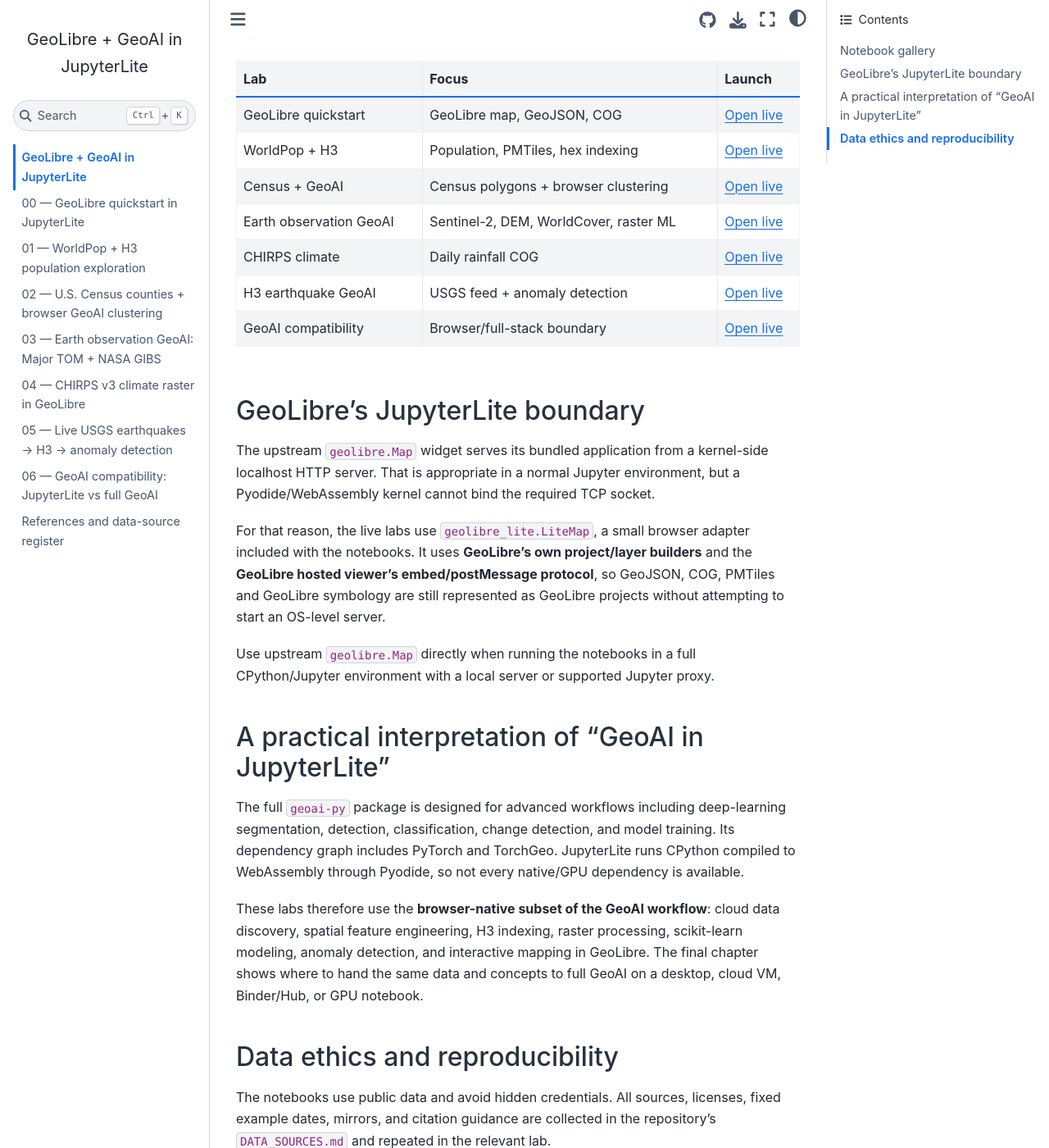
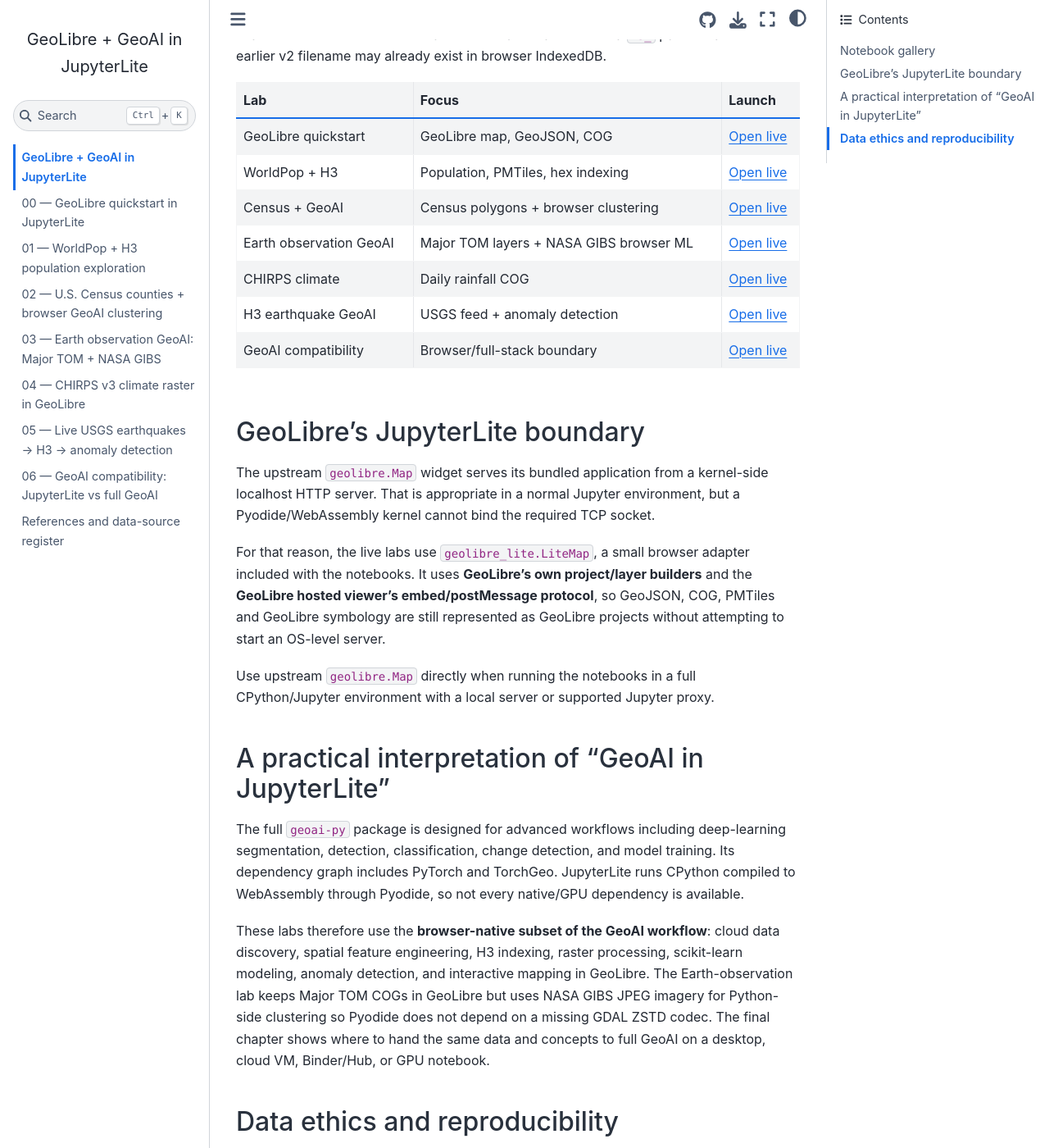
Before and after one commit to jltobias/JupyterLite-GeoLibre-GeoAI, a Jupyter Book: the page built from book/intro.md, in a window 1280 px wide and 1400 px high, scrolled down 354 px. Shown: the whole window at 82% size. Built offline with Jupyter Book 1.0.4 settings and Sphinx 7.4.7 and the Sphinx Book theme 1.1.4, drawn with Linux system fonts in a browser that asks for light colours.

Commit message:
Point Earth observation live links to v3 notebook

```diff
--- a/book/intro.md
+++ b/book/intro.md
@@ -6,14 +6,14 @@
 
 ## Notebook gallery
 
-The live links use versioned `v2_*.ipynb` paths so previously saved browser copies cannot shadow corrected notebooks.
+The live links use versioned notebook paths so previously saved browser copies cannot shadow corrected notebooks. Earth-observation lab 03 uses a `v3_` path because the earlier v2 filename may already exist in browser IndexedDB.
 
 | Lab | Focus | Launch |
 |---|---|---|
 | GeoLibre quickstart | GeoLibre map, GeoJSON, COG | [Open live](https://jltobias.github.io/JupyterLite-GeoLibre-GeoAI/lite/lab/index.html?path=v2_00_geolibre_quickstart.ipynb) |
 | WorldPop + H3 | Population, PMTiles, hex indexing | [Open live](https://jltobias.github.io/JupyterLite-GeoLibre-GeoAI/lite/lab/index.html?path=v2_01_worldpop_h3.ipynb) |
 | Census + GeoAI | Census polygons + browser clustering | [Open live](https://jltobias.github.io/JupyterLite-GeoLibre-GeoAI/lite/lab/index.html?path=v2_02_census_geoai_counties.ipynb) |
-| Earth observation GeoAI | Sentinel-2, DEM, WorldCover, raster ML | [Open live](https://jltobias.github.io/JupyterLite-GeoLibre-GeoAI/lite/lab/index.html?path=v2_03_earth_observation_geoai.ipynb) |
+| Earth observation GeoAI | Major TOM layers + NASA GIBS browser ML | [Open live](https://jltobias.github.io/JupyterLite-GeoLibre-GeoAI/lite/lab/index.html?path=v3_03_earth_observation_geoai.ipynb) |
 | CHIRPS climate | Daily rainfall COG | [Open live](https://jltobias.github.io/JupyterLite-GeoLibre-GeoAI/lite/lab/index.html?path=v2_04_chirps_climate.ipynb) |
 | H3 earthquake GeoAI | USGS feed + anomaly detection | [Open live](https://jltobias.github.io/JupyterLite-GeoLibre-GeoAI/lite/lab/index.html?path=v2_05_h3_earthquake_geoai.ipynb) |
 | GeoAI compatibility | Browser/full-stack boundary | [Open live](https://jltobias.github.io/JupyterLite-GeoLibre-GeoAI/lite/lab/index.html?path=v2_06_geoai_compatibility.ipynb) |
@@ -30,7 +30,7 @@
 
 The full `geoai-py` package is designed for advanced workflows including deep-learning segmentation, detection, classification, change detection, and model training. Its dependency graph includes PyTorch and TorchGeo. JupyterLite runs CPython compiled to WebAssembly through Pyodide, so not every native/GPU dependency is available.
 
-These labs therefore use the **browser-native subset of the GeoAI workflow**: cloud data discovery, spatial feature engineering, H3 indexing, raster processing, scikit-learn modeling, anomaly detection, and interactive mapping in GeoLibre. The final chapter shows where to hand the same data and concepts to full GeoAI on a desktop, cloud VM, Binder/Hub, or GPU notebook.
+These labs therefore use the **browser-native subset of the GeoAI workflow**: cloud data discovery, spatial feature engineering, H3 indexing, raster processing, scikit-learn modeling, anomaly detection, and interactive mapping in GeoLibre. The Earth-observation lab keeps Major TOM COGs in GeoLibre but uses NASA GIBS JPEG imagery for Python-side clustering so Pyodide does not depend on a missing GDAL ZSTD codec. The final chapter shows where to hand the same data and concepts to full GeoAI on a desktop, cloud VM, Binder/Hub, or GPU notebook.
 
 ## Data ethics and reproducibility
 
```
Also changed, not shown: README.md (+3 -3 lines).
